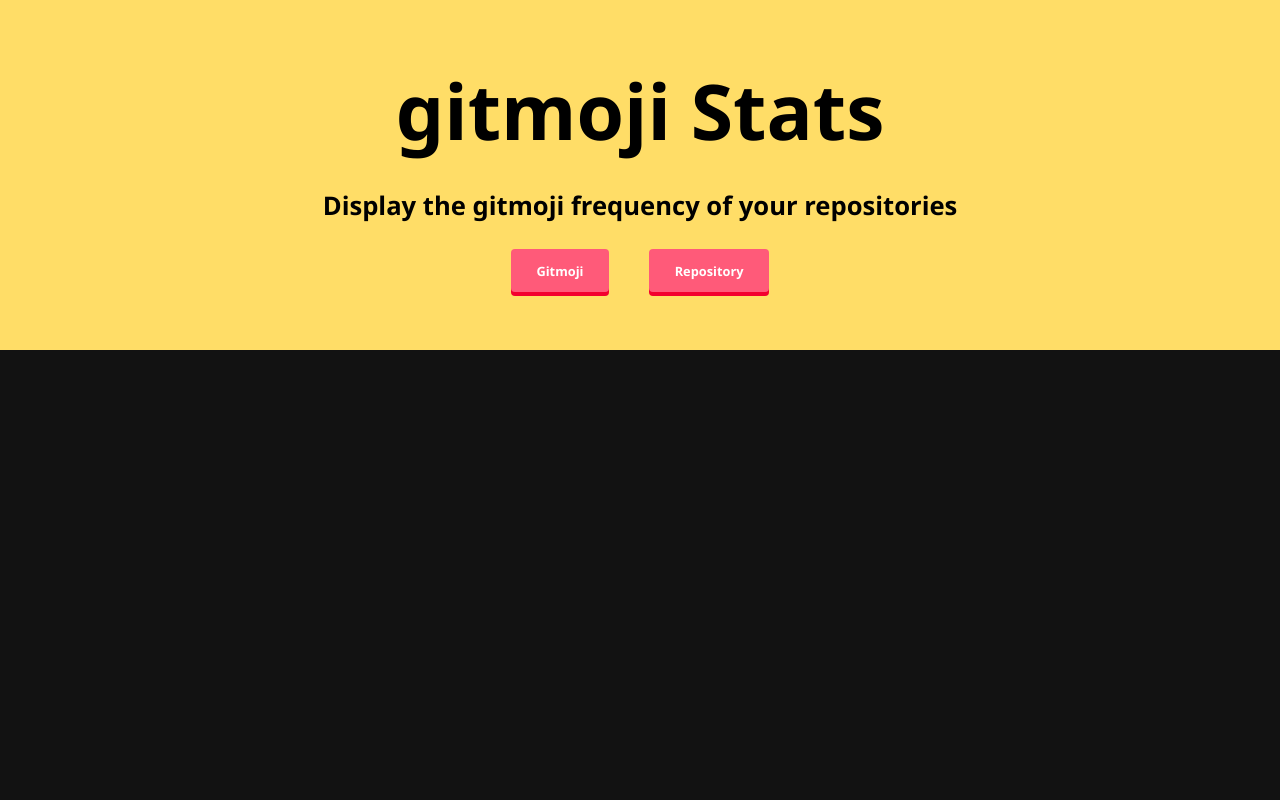
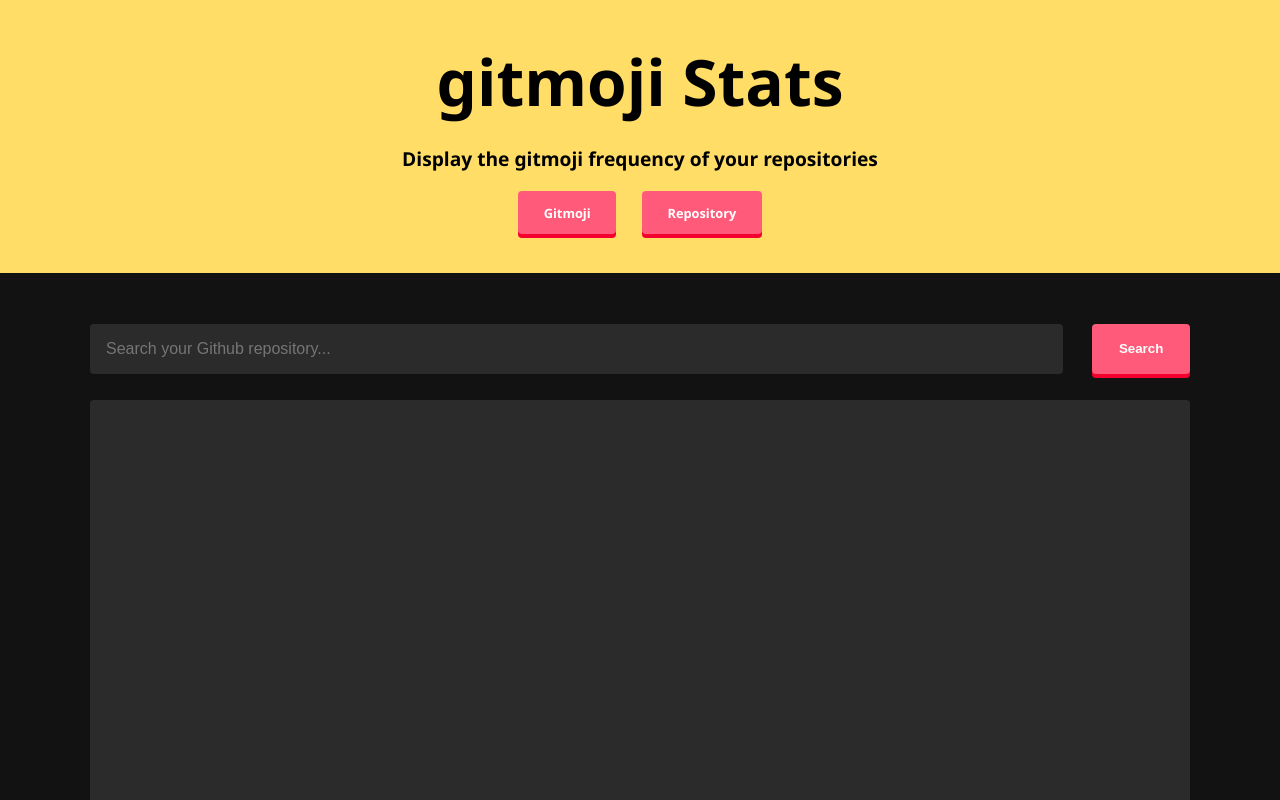
Before and after one commit to Sigmanificient/Gitmoji-stats, a Vue app: page / in a window 1280 px wide. Shown: the top 800 px of the page. Built offline with nearby package versions, Linux system fonts and the light colour scheme.

Commit message:
:lipstick: UI updates

```diff
--- a/src/App.vue
+++ b/src/App.vue
@@ -1,8 +1,10 @@
 <script setup>
 import Header from './components/Header.vue';
+import Graph from './components/Graph.vue';
 </script>
 <template>
   <Header/>
+  <Graph/>
 </template>
 
 <style>
@@ -15,6 +17,8 @@
 
   --secondary: #ff5a79;
   --secondaryShadow: #f3002e;
+
+  --cardBackground: #2b2b2b;
 }
 
 body {
@@ -30,4 +34,5 @@
   text-align: center;
   color: var(--textInPrimary)
 }
+
 </style>
--- a/src/components/ButtonLink.vue
+++ b/src/components/ButtonLink.vue
@@ -9,7 +9,7 @@
   <a class="btn" v-bind:href="url">{{ text }}</a>
 </template>
 
-<style scoped>
+<style>
 .btn {
   padding: 1em 2em;
   background: var(--secondary);
--- a/src/components/Header.vue
+++ b/src/components/Header.vue
@@ -17,23 +17,23 @@
 <style scoped>
 header {
   background-color: var(--primary);
-  padding: 4.5em 2em;
+  padding: 3em 2em;
   text-align: center;
 }
 
 h1 {
   margin-block: 0;
-  font-size: 6em;
+  font-size: 5em;
 }
 
 p#description {
-  font-size: 2em;
+  font-size: 1.5em;
   font-weight: bold;
 }
 
 .nav-buttons {
   display: flex;
   justify-content: center;
-  gap: 40px;
+  gap: 2em;
 }
 </style>
```
